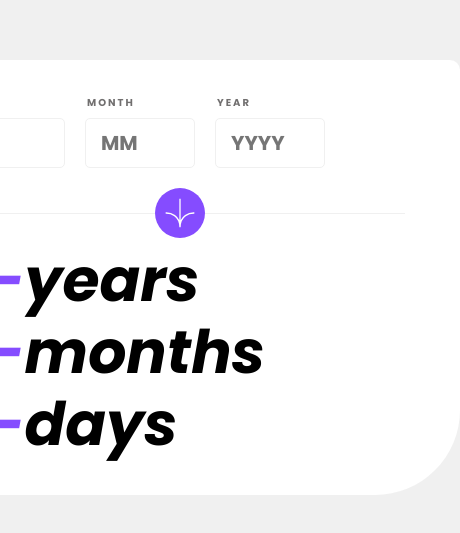
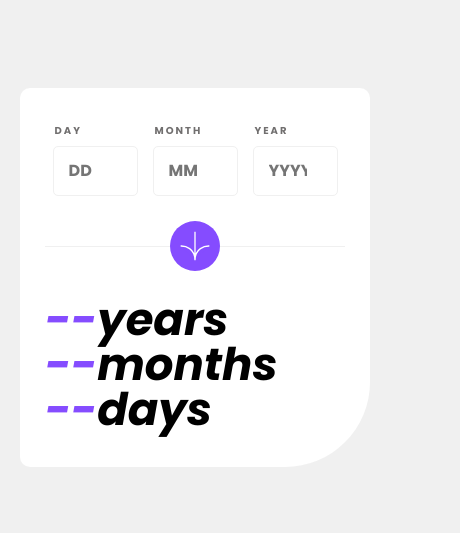
Before and after one commit to prince-u/Age-calculator-app, a React (Vite) app in the folder Age-calculator-app/: page / in a window 390 px wide. Shown: the part 145-678 px from the top of the page, 460 px wide, since content can reach past the window. Built offline with nearby package versions, Linux system fonts and the light colour scheme.

Commit message:
should look good on mobile now

```diff
--- a/Age-calculator-app/src/App.css
+++ b/Age-calculator-app/src/App.css
@@ -5,7 +5,7 @@
   --grey-light: hsl(0, 0%, 94%);
   --grey-dark: hsl(0, 1%, 44%);
   --purple: hsl(259, 100%, 65%);
-  --red: hsl(0, 100%, 67%)
+  --red: hsl(0, 100%, 67%);
 }
 
 * {
@@ -146,4 +146,35 @@ button.submit-btn {
   .divider {
     justify-content: center;
   }
+
+  .card {
+    width: 350px;
+    padding: 35px 25px 35px 25px;
+
+  }
+
+  .date-display {
+    font-size: 45px;
+    line-height: 1;
+  }
+
+  form {
+    margin-right: 0;
+  }
+
+  form .input-fields {
+    gap: 15px;
+    margin-right: 0;
+    justify-content: center;
+  }
+
+  form label input {
+    font-size: 16px;
+    width: 85px
+  }
+
+  .divider {
+    margin-top: 25px;
+    margin-bottom: 50px;
+  }
 }
```
